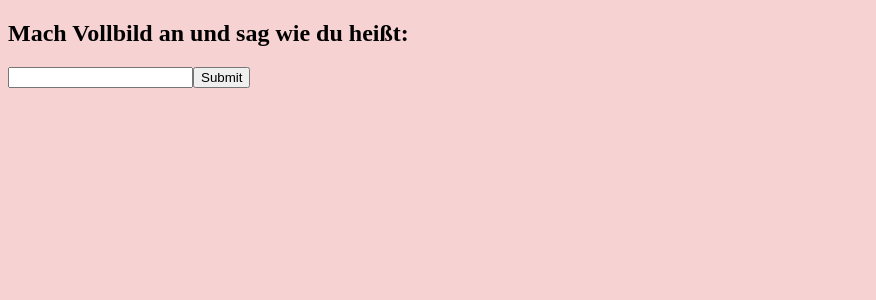
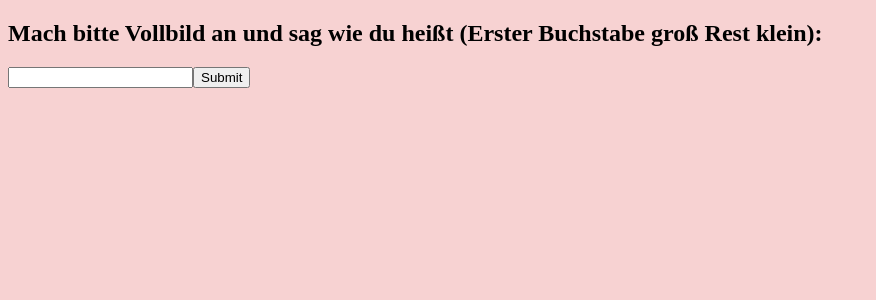
Before and after one commit to Grimjoff/ValentinesDay, a Next.js app: page / in a window 1280 px wide. Shown: the top 300 px of the page, without its empty margins (0-876 px from the left). Built offline with nearby package versions, Linux system fonts and the light colour scheme.

Commit message:
final, final touch

```diff
--- a/app/page.tsx
+++ b/app/page.tsx
@@ -36,7 +36,7 @@ export default function Home() {
     if (!isAuthenticated) {
         return (
             <div className="login-screen">
-                <h2>Mach Vollbild an und sag wie du heißt:</h2>
+                <h2>Mach bitte Vollbild an und sag wie du heißt (Erster Buchstabe groß Rest klein):</h2>
                 <input
                     type="password"
                     value={inputPassword}
--- a/package.json
+++ b/package.json
@@ -5,7 +5,7 @@
   "scripts": {
     "test": "echo \"Error: no test specified\" && exit 1",
     "dev": "next dev",
-    "build": "next build && next export",
+    "build": "next build",
     "start": "node expressServer.js"
   },
   "keywords": [],
```
